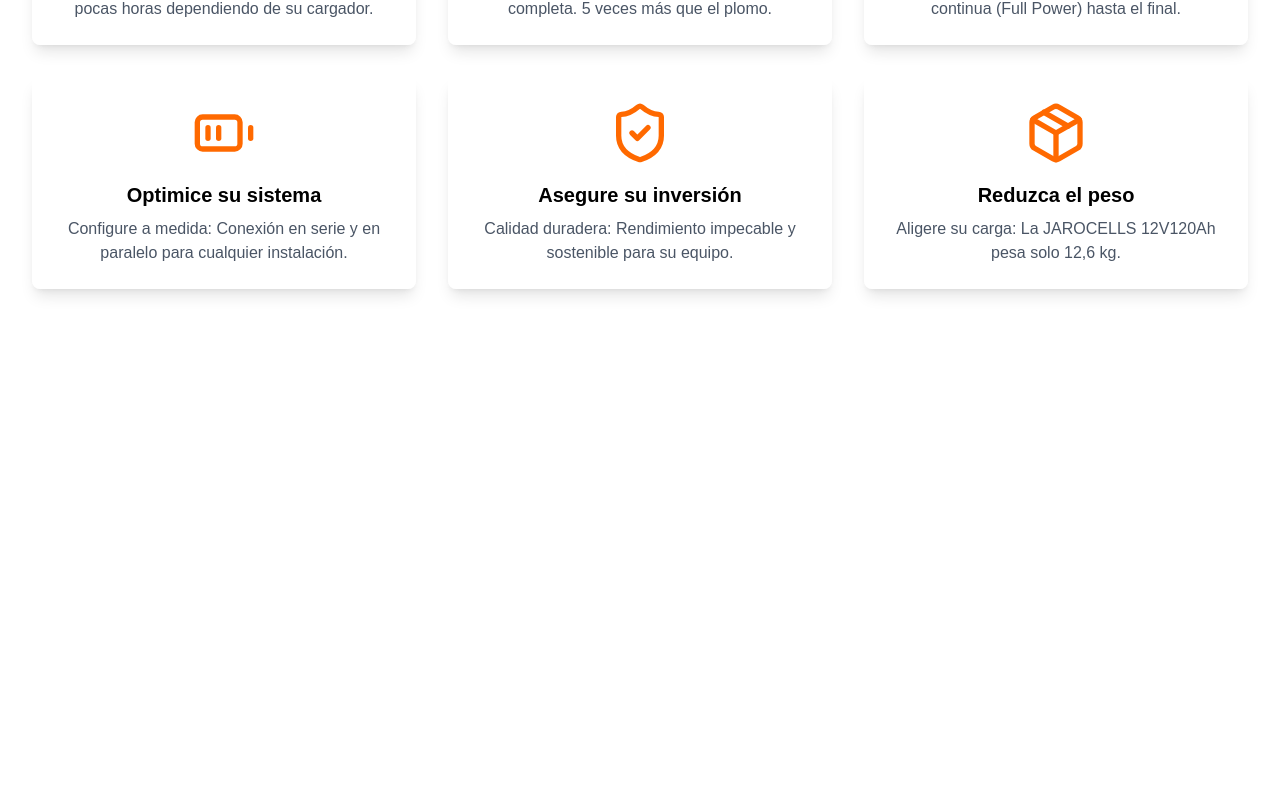
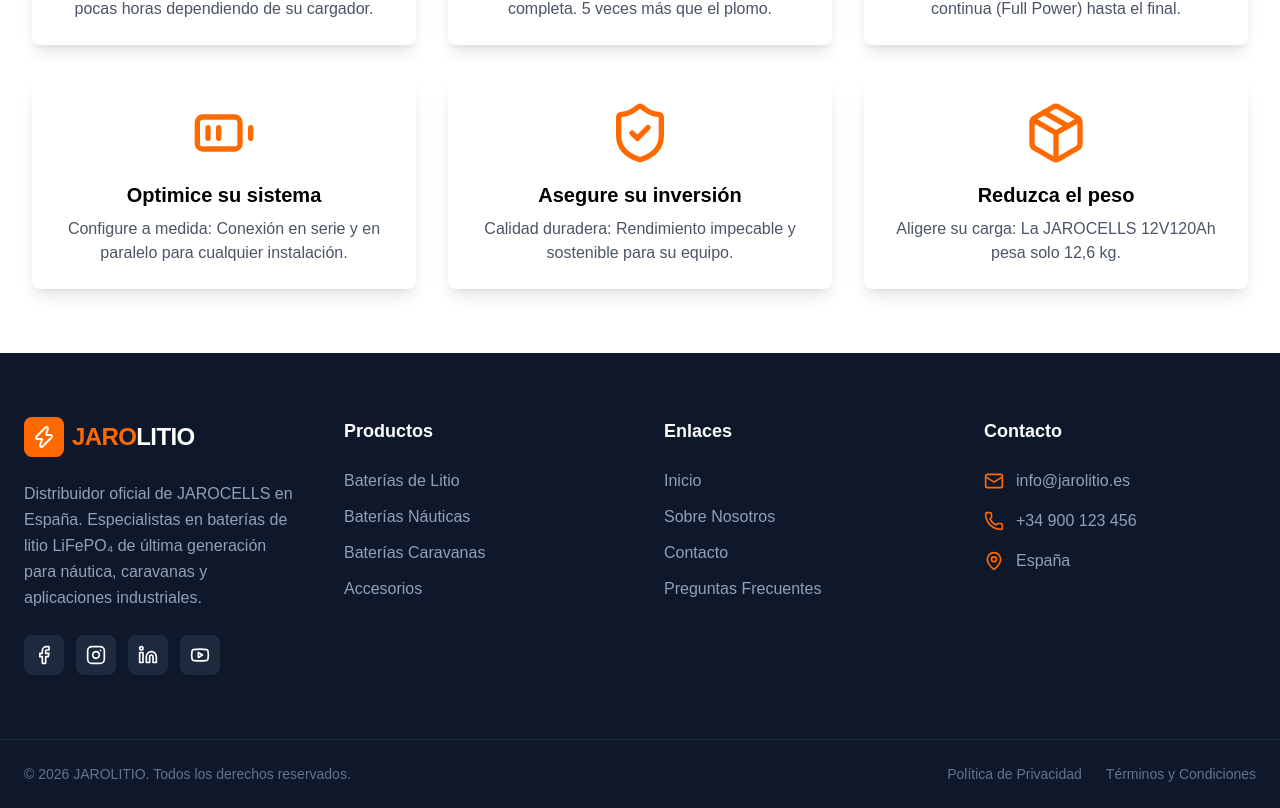
Before and after one commit to Tombcn71/Battery-spain, a Next.js app: page / in a window 1280 px wide. Shown: the part 2810-3618 px from the top of the page. Before the commit the page ends 3163 px from the top, so only its background shows below. Built offline with nearby package versions, Linux system fonts and the light colour scheme.

Commit message:
feat: add Footer component to homepage
Import and include Footer at bottom of homepage.

```diff
--- a/app/page.tsx
+++ b/app/page.tsx
@@ -1,6 +1,7 @@
 import { FiClock, FiShoppingCart } from "react-icons/fi";
 import BatteryPacks from "./BatteryPacks";
 import BatteryFeatures from "./BatteryFeatures";
+import Footer from "./Footer";
 
 export default function Home() {
   return (
@@ -114,6 +115,8 @@ export default function Home() {
       <BatteryPacks />
       {/* Battery Features Section */}
       <BatteryFeatures />
+      {/* Footer */}
+      <Footer />
     </div>
   );
 }
```
